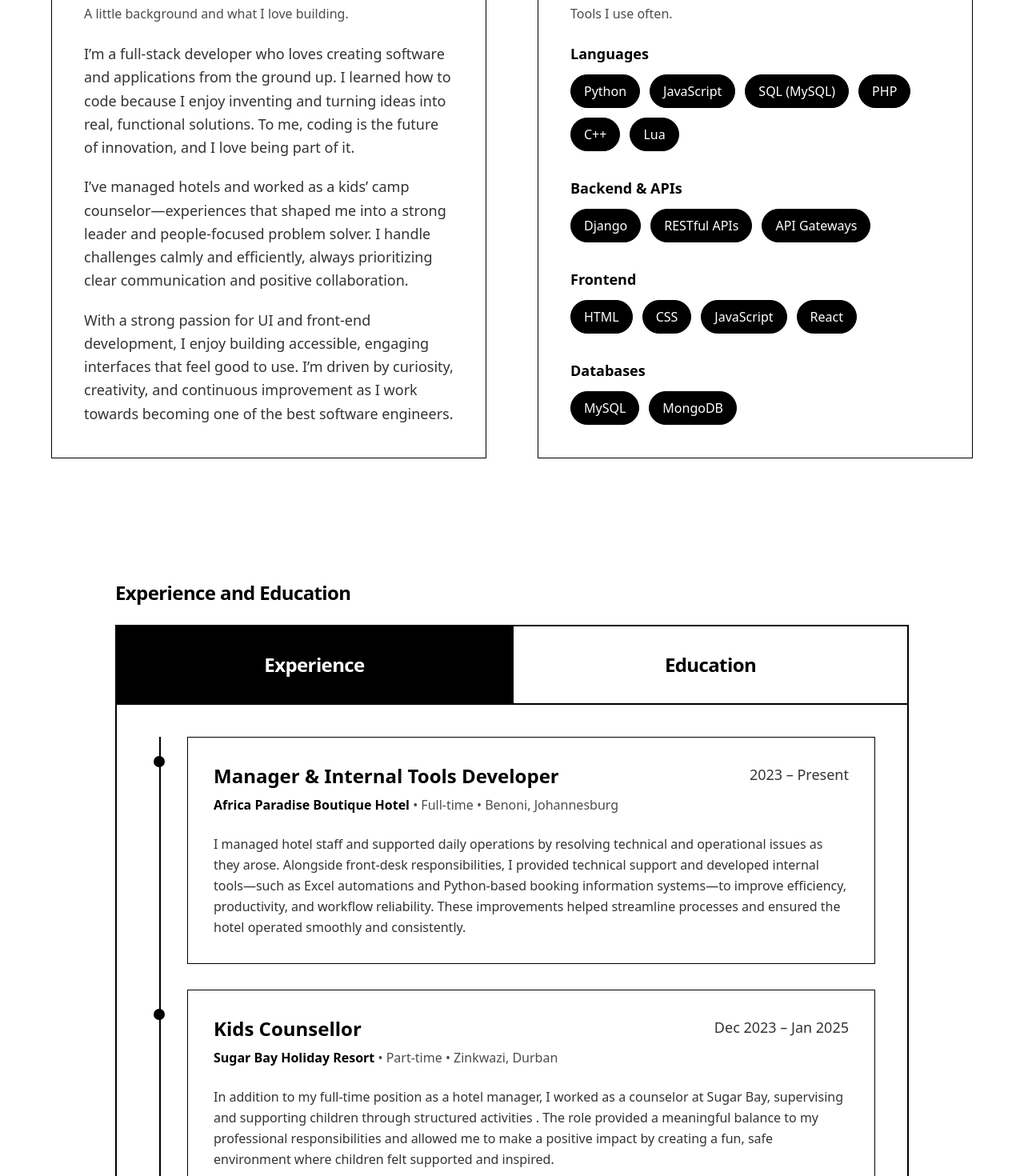
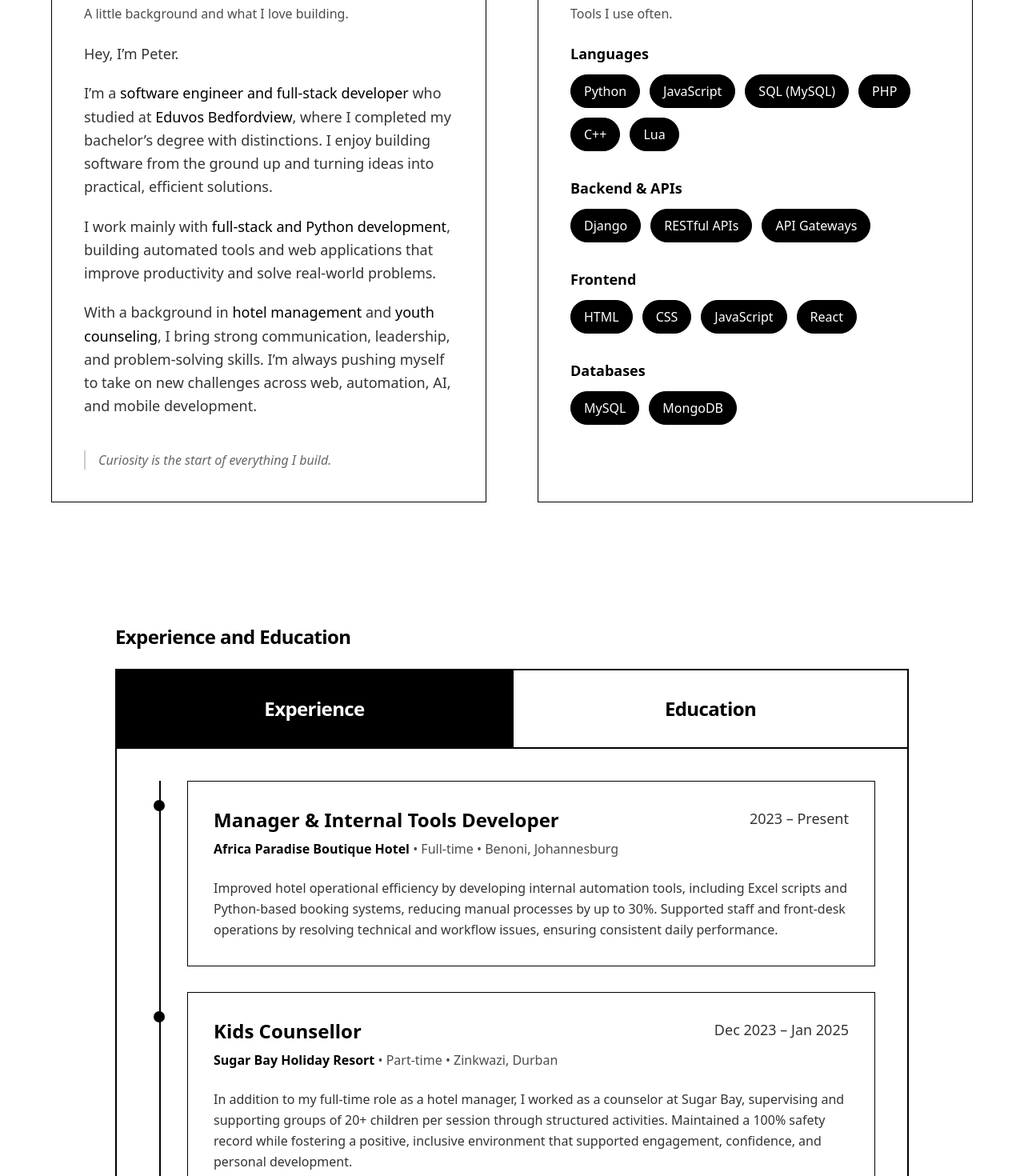
Before and after one commit to PeterTech-Dev/Portfolio-Website, a Next.js app: page / in a window 1280 px wide. Shown: the part 980-2450 px from the top of the page at 80% size. Built offline with nearby package versions, Linux system fonts and the light colour scheme.

Commit message:
Changed Descriptions and About Me

```diff
--- a/app/data/portfolio.ts
+++ b/app/data/portfolio.ts
@@ -119,7 +119,7 @@ export const portfolio: PortfolioData = {
       location: "Benoni, Johannesburg",
       employmentType: "Full-time",
       highlights: [
-        "I managed hotel staff and supported daily operations by resolving technical and operational issues as they arose. Alongside front-desk responsibilities, I provided technical support and developed internal tools—such as Excel automations and Python-based booking information systems—to improve efficiency, productivity, and workflow reliability. These improvements helped streamline processes and ensured the hotel operated smoothly and consistently.",
+        "Improved hotel operational efficiency by developing internal automation tools, including Excel scripts and Python-based booking systems, reducing manual processes by up to 30%. Supported staff and front-desk operations by resolving technical and workflow issues, ensuring consistent daily performance.",
       ],
     },
     {
@@ -129,7 +129,7 @@ export const portfolio: PortfolioData = {
       employmentType: "Part-time",
       location: "Zinkwazi, Durban",
       highlights: [
-        "In addition to my full-time position as a hotel manager, I worked as a counselor at Sugar Bay, supervising and supporting children through structured activities . The role provided a meaningful balance to my professional responsibilities and allowed me to make a positive impact by creating a fun, safe environment where children felt supported and inspired.",
+        "In addition to my full-time role as a hotel manager, I worked as a counselor at Sugar Bay, supervising and supporting groups of 20+ children per session through structured activities. Maintained a 100% safety record while fostering a positive, inclusive environment that supported engagement, confidence, and personal development.",
       ],
     },
     {
@@ -139,7 +139,7 @@ export const portfolio: PortfolioData = {
       location: "Benoni / Remote",
       employmentType: "Freelance",
       highlights: [
-        "I built real-world tools and web applications focused on simplifying tasks and improving efficiency. By taking on smaller freelance projects alongside full-time work, I gained hands-on experience, strengthened my problem-solving skills, and consistently delivered functional, user-focused solutions.",
+        "Built real-world tools and web applications that automated workflows and simplified repetitive tasks, contributing to an estimated 20+ reduction in manual effort across client processes. Delivered multiple freelance projects alongside full-time work, consistently meeting requirements and improving usability and efficiency.",
       ],
     },
   ],
--- a/app/page.tsx
+++ b/app/page.tsx
@@ -212,25 +212,30 @@ export default function Page() {
 
                 <div className="text-base md:text-lg leading-relaxed text-black/80 space-y-5">
                   <p>
-                    I’m a full-stack developer who loves creating software and
-                    applications from the ground up. I learned how to code because I enjoy
-                    inventing and turning ideas into real, functional solutions. To me, coding
-                    is the future of innovation, and I love being part of it.
+                    Hey, I’m Peter.
                   </p>
 
                   <p>
-                    I’ve managed hotels and worked as a kids’ camp counselor—experiences that
-                    shaped me into a strong leader and people-focused problem solver. I handle
-                    challenges calmly and efficiently, always prioritizing clear communication
-                    and positive collaboration.
+                    I’m a <span className="font-medium text-black">software engineer and full-stack developer</span> who studied at{" "}
+                    <span className="font-medium text-black">Eduvos Bedfordview</span>, where I completed my bachelor’s degree with distinctions.
+                    I enjoy building software from the ground up and turning ideas into practical, efficient solutions.
                   </p>
 
                   <p>
-                    With a strong passion for UI and front-end development, I enjoy building
-                    accessible, engaging interfaces that feel good to use.
-                    I’m driven by curiosity, creativity, and
-                    continuous improvement as I work towards becoming one of the best software engineers.
+                    I work mainly with <span className="font-medium text-black">full-stack and Python development</span>, building automated tools
+                    and web applications that improve productivity and solve real-world problems.
                   </p>
+
+                  <p>
+                    With a background in <span className="font-medium text-black">hotel management</span> and{" "}
+                    <span className="font-medium text-black">youth counseling</span>, I bring strong communication, leadership, and problem-solving
+                    skills. I’m always pushing myself to take on new challenges across web, automation, AI, and mobile development.
+                  </p>
+                  <div className="mt-10 border-l-2 border-black/20 pl-4">
+                    <p className="text-sm md:text-base italic text-black/60">
+                      Curiosity is the start of everything I build.
+                    </p>
+                  </div>
                 </div>
               </div>
 
```
